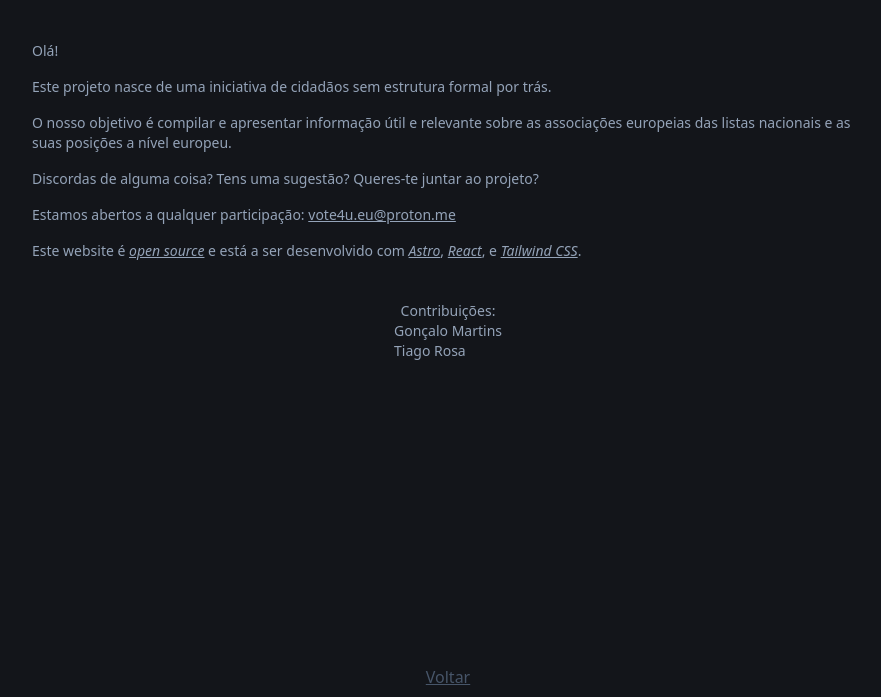
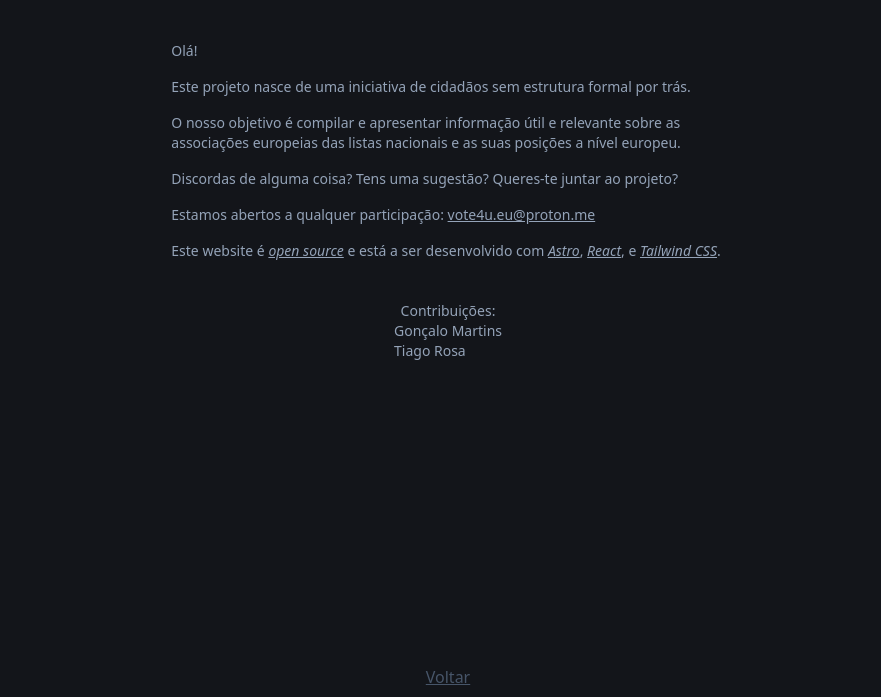
Before and after one commit to rosaqq/vote4u.eu, an Astro site: page /about in a window 1280 px wide. Shown: the part 103-800 px from the top of the page, without its empty margins (192-1073 px from the left). Built offline with nearby package versions, Linux system fonts and the light colour scheme; Astro itself is replaced by a stand-in of ours.

Commit message:
hotfix: candidate lists were unintentionally expanded in big screens

```diff
--- a/src/layouts/Layout.astro
+++ b/src/layouts/Layout.astro
@@ -17,7 +17,7 @@ const { title } = Astro.props;
 		<title>{title}</title>
 	</head>
 	<body class="dark text-slate-400 relative min-h-full">
-		<main class="pb-20 p-4 w-screen"><!-- pb-20 is footer padding -->
+		<main class="pb-20 pt-4"><!-- pb-20 is footer padding -->
 			<h1 class="sm:text-7xl text-4xl font-bold text-center mb-4">{title}</h1>
 			<slot />
 		</main>
@@ -45,6 +45,7 @@ const { title } = Astro.props;
 	main {
 		margin: auto;
 		width: 830px; /* initially 800px, increased to accomodade the largest MEP name withouth getting 3 cols*/
+		max-width: calc(100% - 2rem);
 		font-size: 20px;
 		line-height: 1.6;
 	}
```
